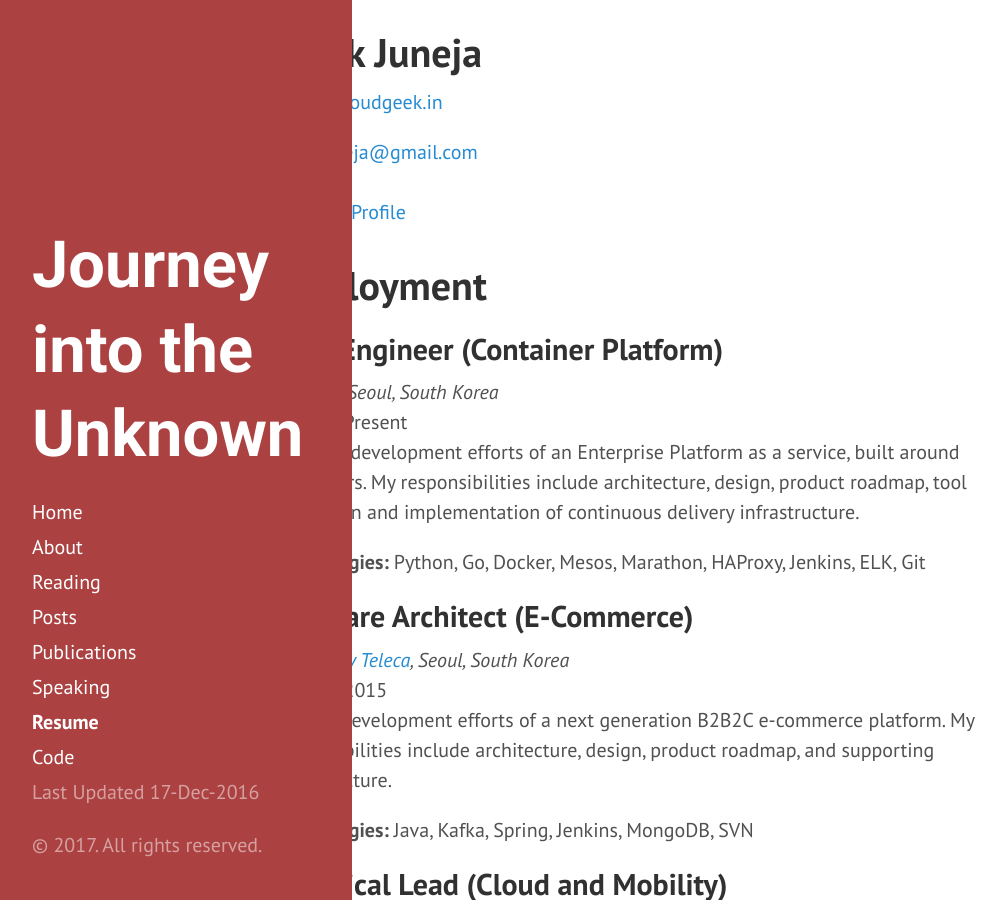
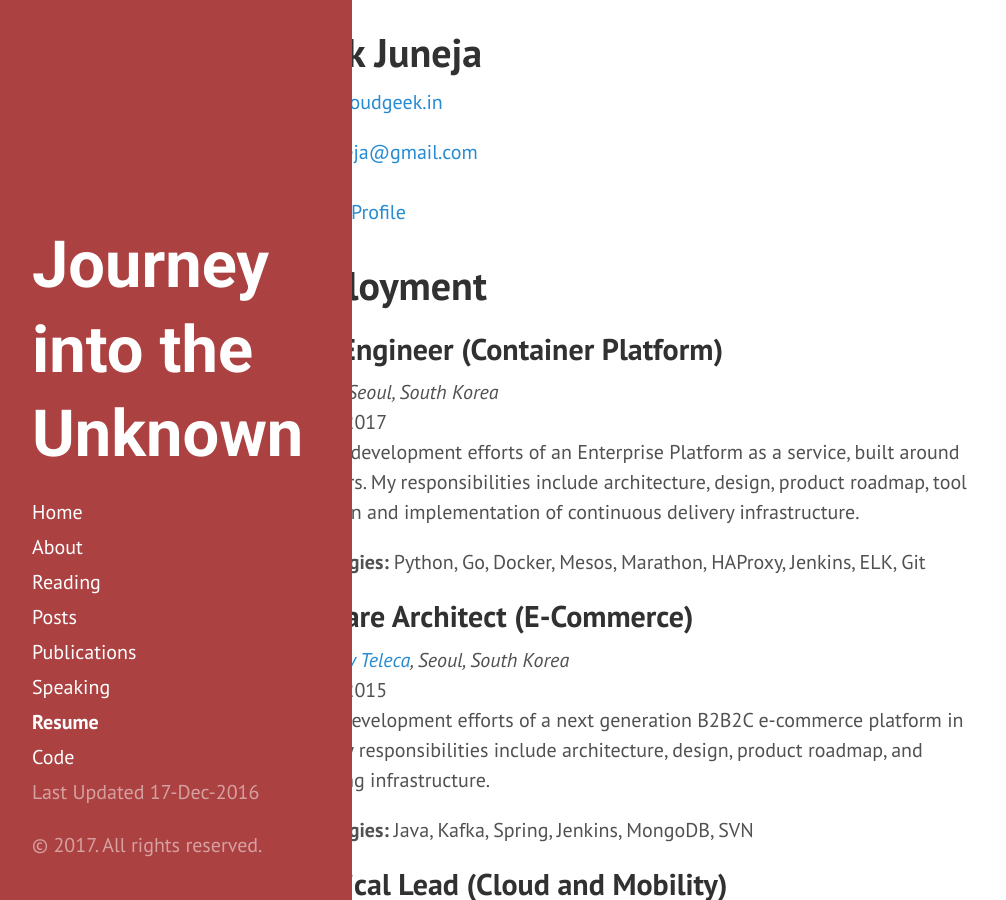
Before and after one commit to vivekjuneja/vivekjuneja.github.io, a Jekyll site: the page built from resume.md, in a window 1280 px wide and 900 px high. Shown: the whole window, without its empty margins (8-1014 px from the left). Built offline with Jekyll 4.4.1, drawn with Linux system fonts in a browser that asks for light colours.

Commit message:
Updated current employment

```diff
--- a/_includes/employment.html
+++ b/_includes/employment.html
@@ -3,7 +3,7 @@
     <article>
         <header>
             <h2>Lead Engineer (Container Platform)</h2>
-            <span><address><a href="http://company.gsshop.com/en/" target="blank">GS Shop</a>, Seoul, South Korea</address><time>2015 to Present</time></span>
+            <span><address><a href="http://company.gsshop.com/en/" target="blank">GS Shop</a>, Seoul, South Korea</address><time>2015 to 2017</time></span>
         </header>
         <p>Lead the development efforts of an Enterprise Platform as a service, built around Containers. My responsibilities include architecture, design, product roadmap, tool evaluation and implementation of continuous delivery infrastructure. </p>
             <span><time><b>Technologies: </b>Python, Go, Docker, Mesos, Marathon, HAProxy, Jenkins, ELK, Git</time></span>
@@ -14,7 +14,7 @@
             <h2>Software Architect (E-Commerce)</h2>
             <span><address><a href="https://en.wikipedia.org/wiki/Symphony_Teleca" target="blank">Symphony Teleca</a>, Seoul, South Korea</address><time>2013 to 2015</time></span>
         </header>
-        <p>Led the development efforts of a next generation B2B2C e-commerce platform. My responsibilities include architecture, design, product roadmap, and supporting infrastructure. </p>
+        <p>Led the development efforts of a next generation B2B2C e-commerce platform in Korea. My responsibilities include architecture, design, product roadmap, and supporting infrastructure. </p>
             <span><time><b>Technologies: </b>Java, Kafka, Spring, Jenkins, MongoDB, SVN</time></span>
 
     </article>
```
